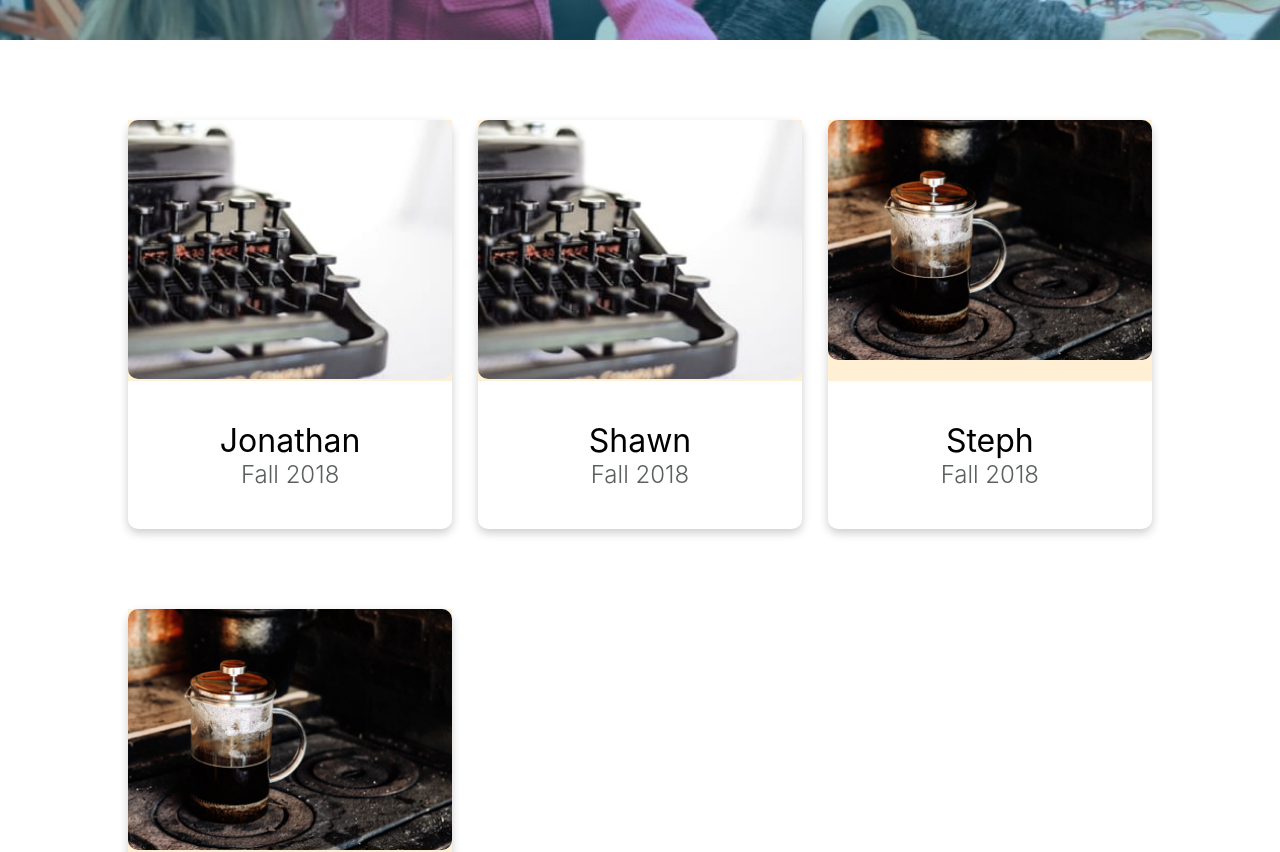
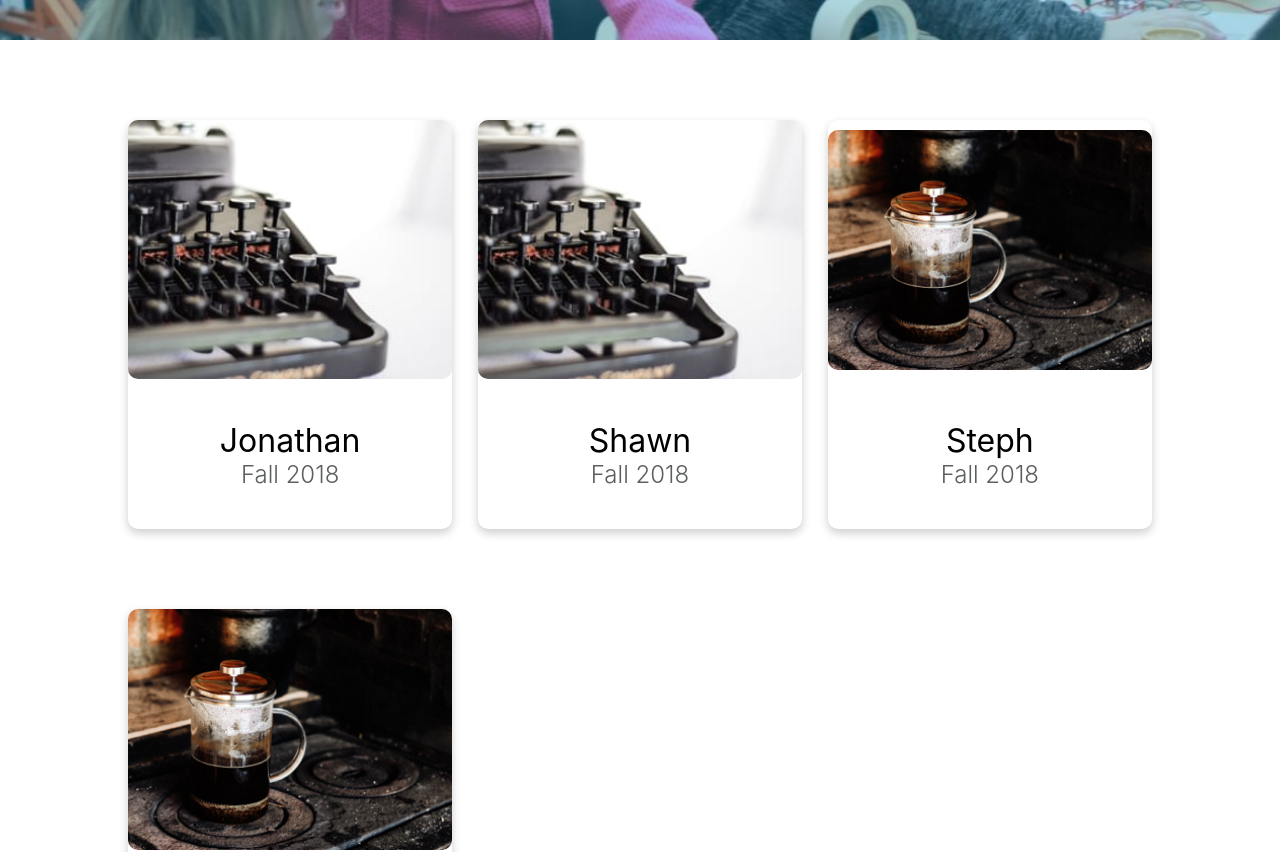
Before and after one commit to DigitalHarborFoundation/interactive-gallery-prototype, a React (Create React App) app: page / in a window 1280 px wide. Shown: the part 600-1452 px from the top of the page. Built offline with nearby package versions, Linux system fonts and the light colour scheme.

Commit message:
isolated the img bug but not sure why its only happening on 1 img in the grid -- removed the extra background colors that were added for testing

```diff
--- a/src/components/ProjectCard.js
+++ b/src/components/ProjectCard.js
@@ -83,15 +83,12 @@ const CardWrapper = styled.div`
 
 const ProjectImageContainer = styled.div`
   width: 100%;
-  height: 100%;
   margin: auto;
-  background: papayawhip;
 `;
 
 const ProjectImage = styled.img`
   width: 100%;
   height: auto;
-  max-height: 100%;
   border-radius: 10px;
 `;
 
--- a/src/data.js
+++ b/src/data.js
@@ -26,7 +26,8 @@ export const entries = [
     enrolledCourse: "VectorFab",
     projectTitle: "My French Press",
     makerStatement:
-      "A Organic latte, sugar grounds, medium extra con panna as turkish. Coffee id flavour mazagran cortado foam, aroma caffeine brewed caramelization froth americano. Mocha, pumpkin spice, half and half, redeye coffee caffeine in caffeine froth.prototype is a first model or version of something"
+      "A Organic latte, sugar grounds, medium extra con panna as turkish. Coffee id flavour mazagran cortado foam, aroma caffeine brewed caramelization froth americano. Mocha, pumpkin spice, half and half, redeye coffee caffeine in caffeine froth.prototype is a first model or version of something",
+    imgSource: "/images/tester-card.jpg"
   },
   {
     id: 4,
```
